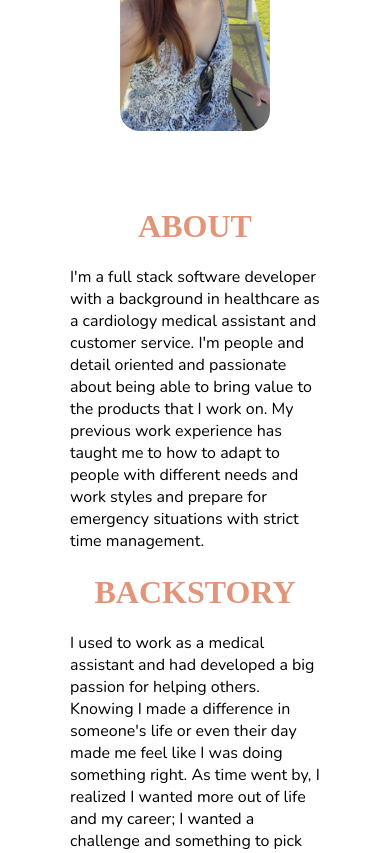
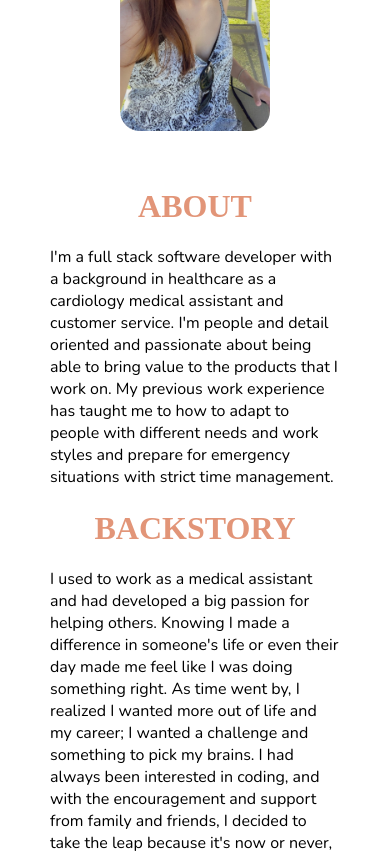
Before and after one commit to emonree/personal-portfolio, a React (Create React App) app: page /#header in a window 390 px wide. Shown: the part 1040-1893 px from the top of the page. Built offline with nearby package versions, Linux system fonts and the light colour scheme; a web font is replaced by a local one.

Commit message:
styling for media query

```diff
--- a/src/components/AboutMe.css
+++ b/src/components/AboutMe.css
@@ -34,4 +34,8 @@
     border-radius: 20px;
   }
 
+  .about-me .container .content {
+    padding: 30px;
+  }
+
 }
```
